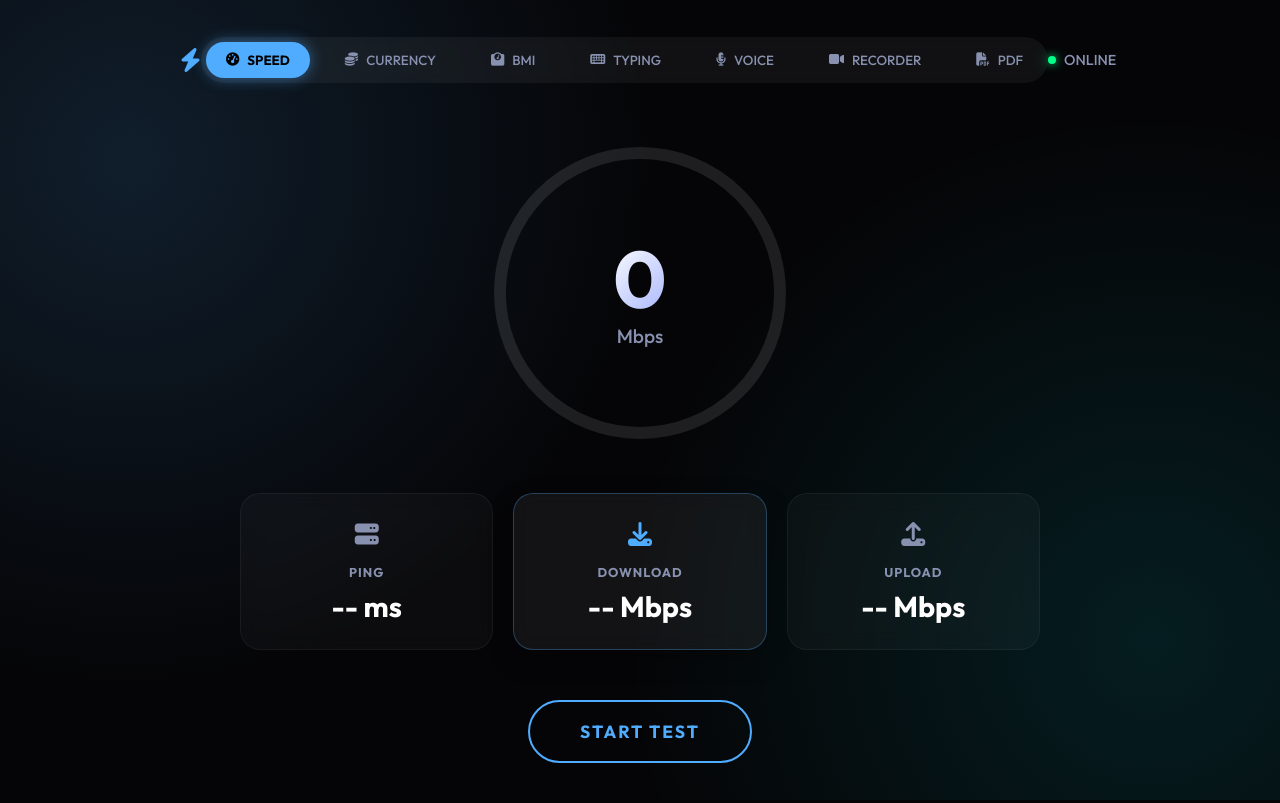
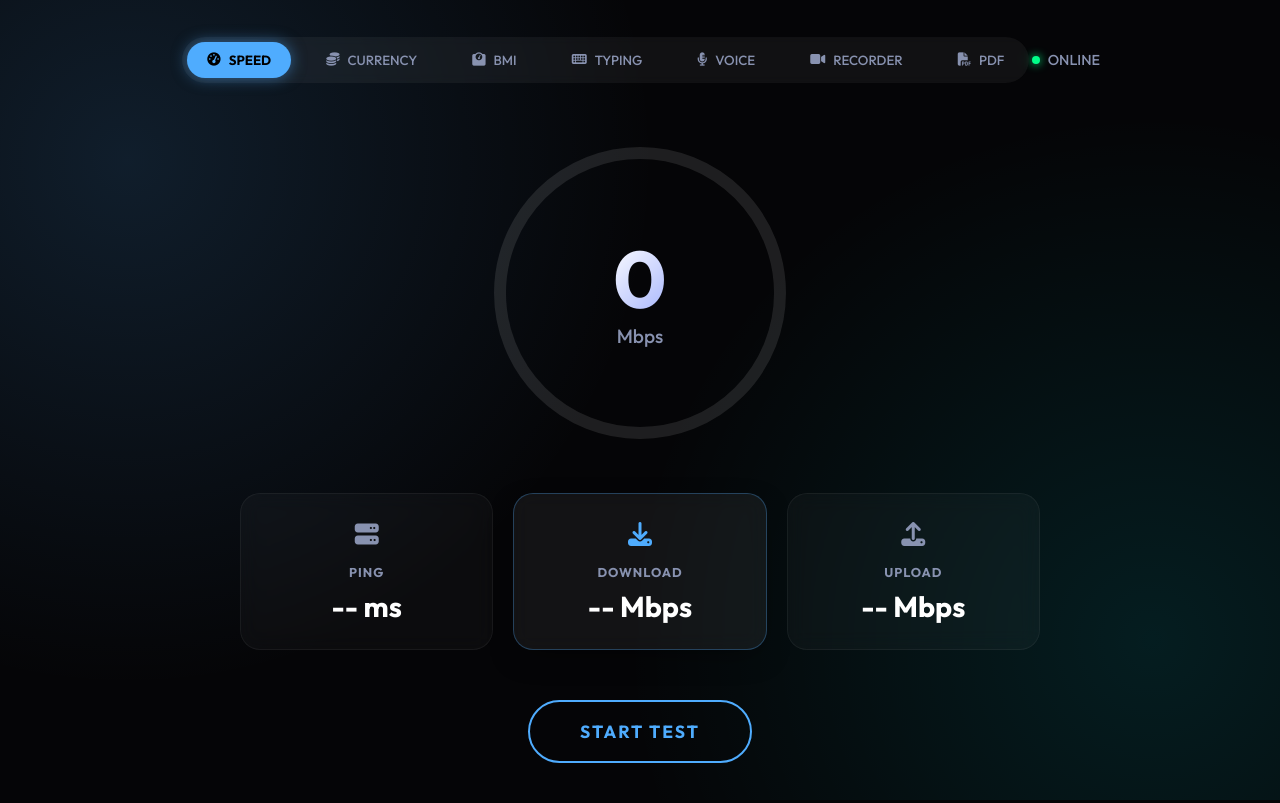
Before and after one commit to abelcjoy/cfh, a plain HTML site: page index.html in a window 1280 px wide. Drawn offline with nearby package versions, Linux system fonts and the light colour scheme; no server answers.

Commit message:
UI: Removed logo icon

```diff
--- a/index.html
+++ b/index.html
@@ -17,9 +17,7 @@
 
     <main class="container">
         <header>
-            <div class="logo">
-                <i class="fa-solid fa-bolt"></i>
-            </div>
+            <div class="logo"></div>
             <nav class="tool-nav">
                 <button class="nav-btn active" data-target="speed-section">
                     <i class="fa-solid fa-gauge-high"></i> SPEED
```
